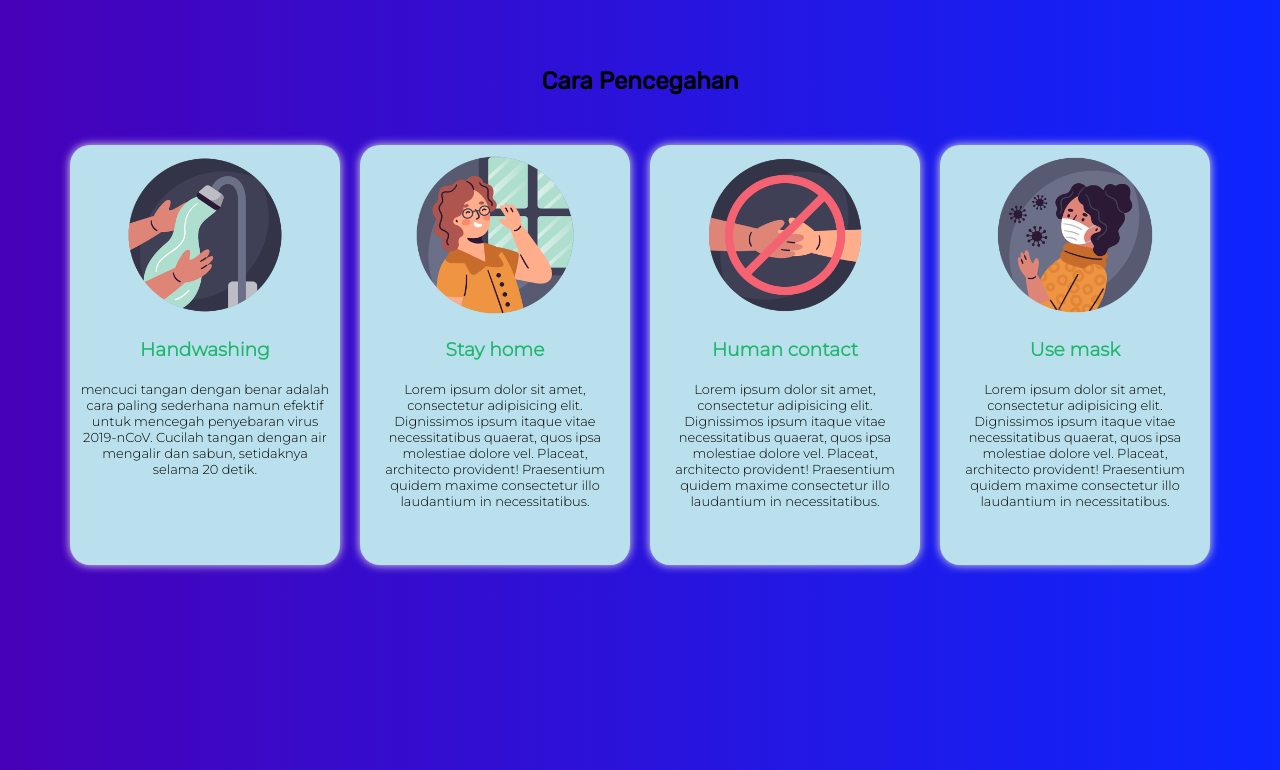
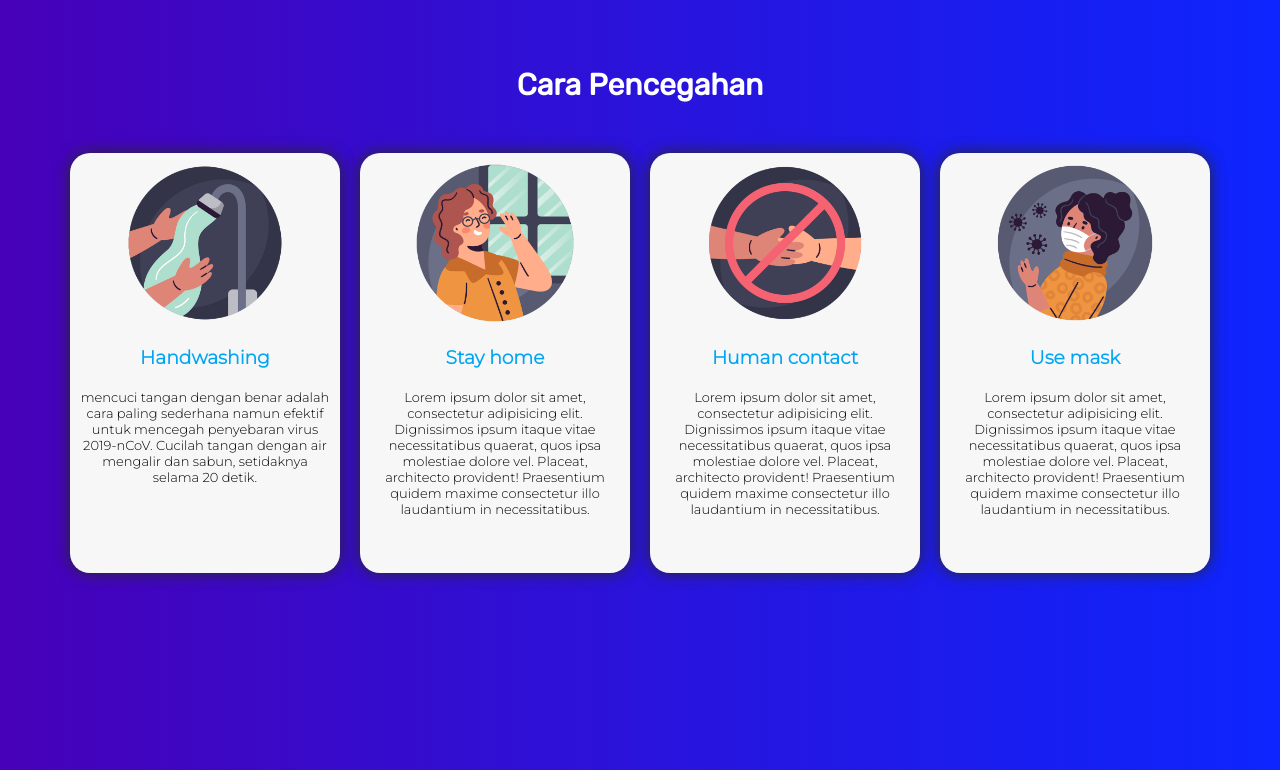
Before and after one commit to Team7-HMC/Coronyes, a plain HTML site: page index.html in a window 1280 px wide. Shown: the part 423-1193 px from the top of the page. Drawn offline with Linux system fonts and the light colour scheme.

Commit message:
add prevent

```diff
--- a/style.css
+++ b/style.css
@@ -106,14 +106,19 @@ ul {
 }
 
 #prevent .box .bg-box {
-  background-color: rgb(185, 224, 236);
+  background-color: rgb(247, 247, 247);
   margin: 0 10px;
   padding: 10px;
   border-radius: 20px;
 }
 
+#prevent h1{
+  color: #ffffff;
+  font-size: 30px;
+}
+
 #prevent .box .bg-box h3 {
-  color: rgb(31, 182, 107);
+  color: rgb(0, 166, 243);
 }
 
 #prevent .box .bg-box img {
@@ -131,14 +136,14 @@ ul {
   margin-top: 50px;
   height: 400px;
   width: 250px;
-  box-shadow: 0px 0px 10px rgb(230, 227, 227);
+  box-shadow: 0px 0px 15px rgb(41, 40, 40);
   transition-duration: 0.4s;
 }
 
 #prevent .box .bg-box:hover {
   margin-top: 40px;
   background-color: #ffffff;
-  border-bottom: 6px solid red;
+  border-bottom: 5px solid red;
 }
 
 #prevent .box .bg-box p {
```
